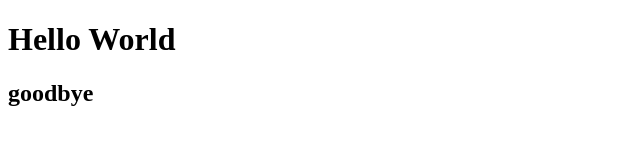
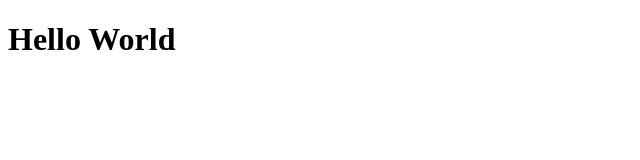
Before and after one commit to p-mayor/git-demo, a plain HTML site: page index.html in a window 1280 px wide. Shown: the whole page, without its empty margins (0-640 px from the left). Drawn offline with Linux system fonts and the light colour scheme.

Commit message:
Revert "add h2"
This reverts commit 1fca509c8544d1c87aaaa990277d3e9560fb6744.

```diff
--- a/index.html
+++ b/index.html
@@ -7,6 +7,5 @@
 </head>
 <body>
     <h1>Hello World</h1>
-    <h2>goodbye</h2>
 </body>
 </html>
```
